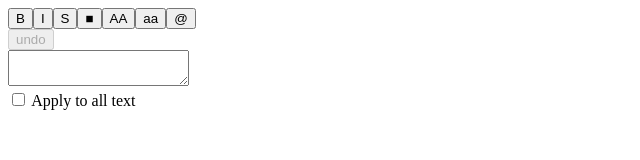
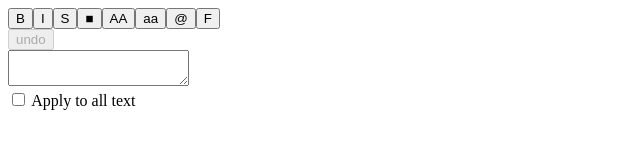
Before and after one commit to ermondel/react-editor, a React app: page / in a window 1280 px wide. Shown: the top 160 px of the page, without its empty margins (0-640 px from the left). Built offline with nearby package versions, Linux system fonts and the light colour scheme; the HTML template or start-up script is replaced by a standard one.

Commit message:
feat: formatting text as a filename

```diff
--- a/package.json
+++ b/package.json
@@ -1,6 +1,6 @@
 {
   "name": "react-editor",
-  "version": "0.18.2",
+  "version": "0.19.2",
   "private": true,
   "homepage": "https://github.com/ermondel/react-editor#readme",
   "description": "react editor",
--- a/src/App.js
+++ b/src/App.js
@@ -3,6 +3,7 @@ import Panel from './components/Panel';
 import Editor from './components/Editor';
 import Underside from './components/Underside';
 import Preview from './components/Preview';
+import { formatFilename } from './format';
 
 class App extends Component {
   state = {
@@ -25,6 +26,7 @@ class App extends Component {
     this.onEditorChange = this.onEditorChange.bind(this);
     this.onTextSelect = this.onTextSelect.bind(this);
     this.switchMode = this.switchMode.bind(this);
+    this.formatAsFilename = this.formatAsFilename.bind(this);
   }
 
   getSelectedTextFromEditor() {
@@ -175,6 +177,44 @@ class App extends Component {
     }
   }
 
+  formatAsFilename() {
+    if (this.state.allText) {
+      this.formatAsFilenameAllText();
+    } else {
+      this.formatAsFilenameSelectedText();
+    }
+  }
+
+  formatAsFilenameAllText() {
+    const { text } = this.state;
+
+    if (text) {
+      const formattedText = formatFilename(text);
+
+      if (formattedText !== text) {
+        this.editorHistory.push(text);
+        this.setState({ text: formattedText });
+      }
+    }
+
+    this.editorRef.current.focus();
+  }
+
+  formatAsFilenameSelectedText() {
+    const selectedText = this.getSelectedTextFromEditor();
+
+    if (selectedText) {
+      const formattedText = formatFilename(selectedText);
+
+      if (formattedText !== selectedText) {
+        const text = this.setTextToEditor(formattedText);
+        this.setState({ text, selectionStart: 0, selectionEnd: 0 });
+      }
+    }
+
+    this.editorRef.current.focus();
+  }
+
   switchMode() {
     this.setState({ allText: !this.state.allText });
   }
@@ -207,6 +247,7 @@ class App extends Component {
           addTag={this.addTag}
           changeCase={this.changeCase}
           splitText={this.splitText}
+          formatAsFilename={this.formatAsFilename}
           undo={this.undo}
           historyLength={this.editorHistory.length}
         />
--- a/src/components/Panel.js
+++ b/src/components/Panel.js
@@ -1,19 +1,33 @@
 import React from 'react';
 import PanelBtn from './PanelBtn';
 
-const Panel = ({ addTag, changeCase, splitText, undo, historyLength }) => (
+const Panel = (props) => (
   <div className='panel'>
     <div className='panel__main'>
-      <PanelBtn click={() => addTag('B')} title='bold' val='B' />
-      <PanelBtn click={() => addTag('I')} title='italic' val='I' />
-      <PanelBtn click={() => addTag('S')} title='strikethrough' val='S' />
-      <PanelBtn click={() => addTag('SPOILER')} title='spoiler' val='&#9632;' />
-      <PanelBtn click={() => changeCase(true)} title='uppercase' val='AA' />
-      <PanelBtn click={() => changeCase(false)} title='lowercase' val='aa' />
-      <PanelBtn click={() => splitText('@')} title='@ list' val='@' />
+      <PanelBtn click={() => props.addTag('B')} title='bold' val='B' />
+      <PanelBtn click={() => props.addTag('I')} title='italic' val='I' />
+      <PanelBtn click={() => props.addTag('S')} title='strikethrough' val='S' />
+      <PanelBtn
+        click={() => props.addTag('SPOILER')}
+        title='spoiler'
+        val='&#9632;'
+      />
+      <PanelBtn click={() => props.changeCase(true)} title='uppercase' val='AA' />
+      <PanelBtn click={() => props.changeCase(false)} title='lowercase' val='aa' />
+      <PanelBtn click={() => props.splitText('@')} title='@ list' val='@' />
+      <PanelBtn
+        click={() => props.formatAsFilename('@')}
+        title='format as filename'
+        val='F'
+      />
     </div>
     <div className='panel__aside'>
-      <PanelBtn click={undo} val='undo' mod='undo' disabled={!historyLength} />
+      <PanelBtn
+        click={props.undo}
+        val='undo'
+        mod='undo'
+        disabled={!props.historyLength}
+      />
     </div>
   </div>
 );
--- /dev/null
+++ b/src/format.js
@@ -0,0 +1,3 @@
+export function formatFilename(str) {
+  return str.replaceAll(/[^-_().,a-zA-Z0-9 ]/g, '').replaceAll(/ {2,}/g, ' ');
+}
```
